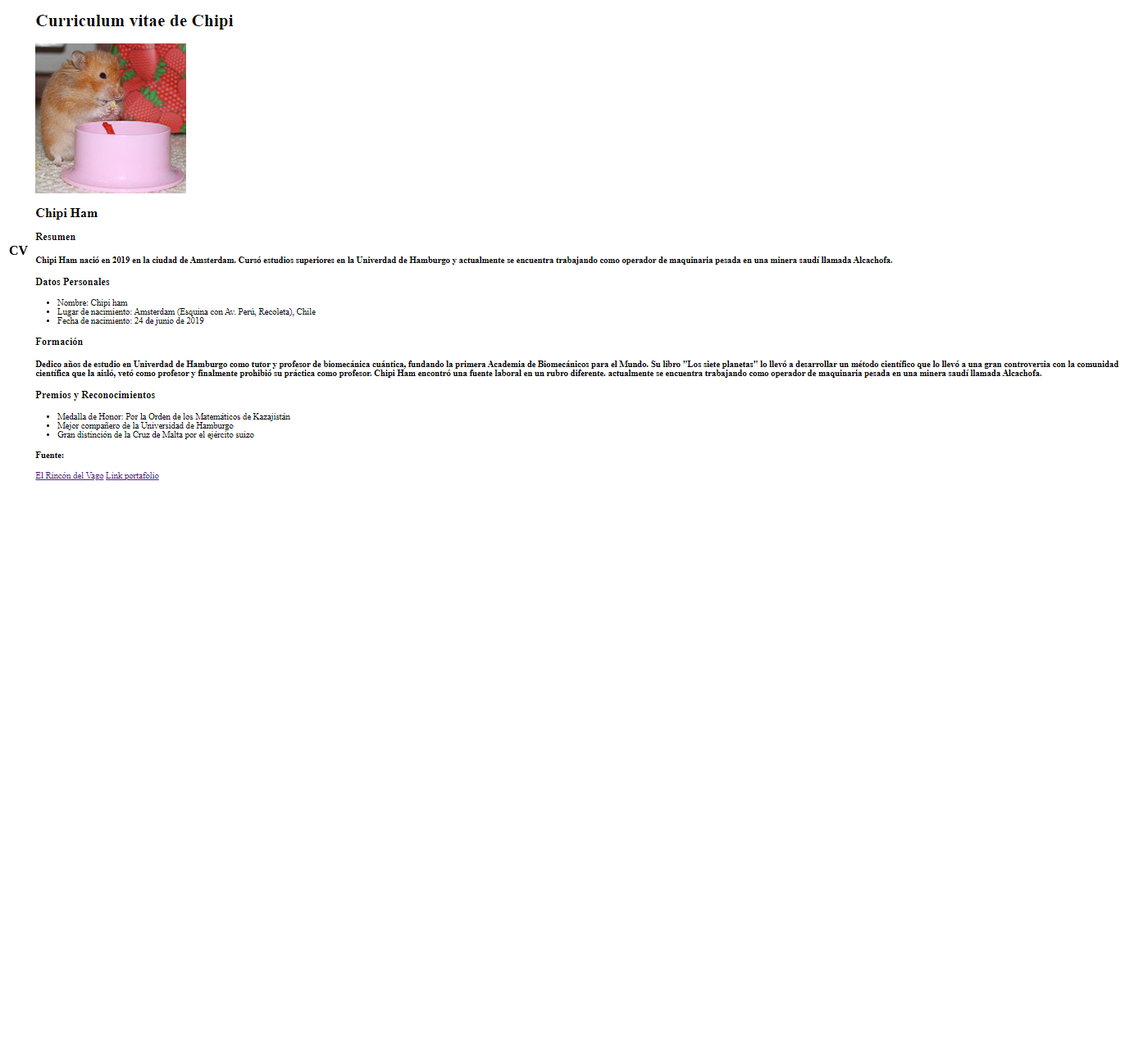
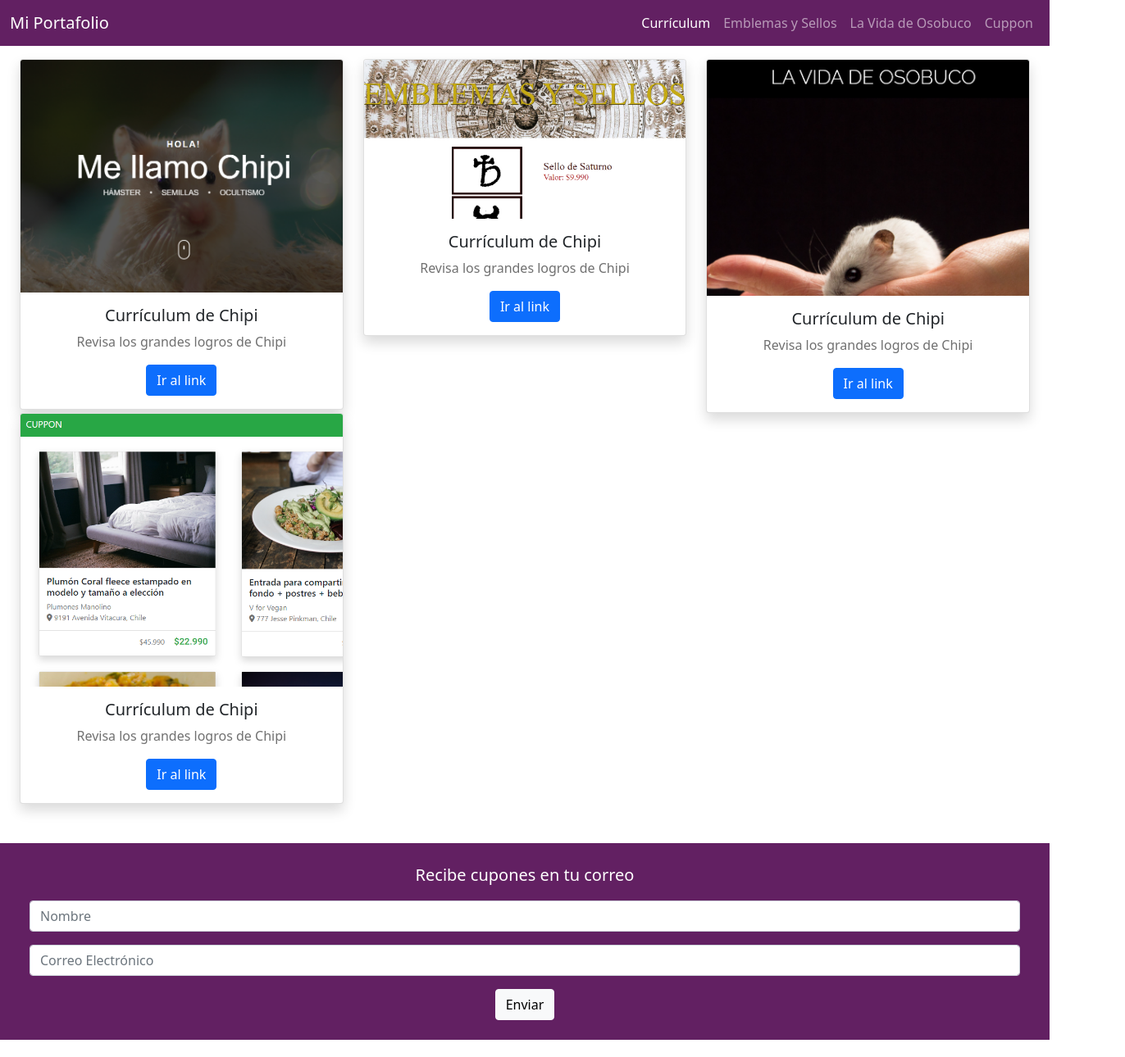
Before and after one commit to Iahlik/iahlik.github.io, a plain HTML site: page portafolio.html in a window 1280 px wide. Shown: the top 1290 px of the page at 82% size, 1372 px wide, since content can reach past the window. Before the commit the page ends 800 px from the top, so only its background shows below. Drawn offline with nearby package versions, Linux system fonts and the light colour scheme.

Commit message:
diseño portafolio html y css

```diff
--- a/assets/css/css-portafolio.css
+++ b/assets/css/css-portafolio.css
@@ -0,0 +1,43 @@
+.{
+    margin: 0px;
+    padding: 0px;
+}
+
+.body {
+    font-family: 'Roboto', sans-serif;
+    font-weight: 300;
+}
+
+.navbar {
+    background-color: #622062;
+}
+
+.formulario {
+    background-color: #622062;
+}
+
+.colores {
+    color: #ffffff;
+}
+
+.parrafo-verde {
+    color: #28a745;
+    font-family: 'Roboto';
+}
+
+.card-text {
+    color: #707070;
+}
+
+.px-3 {
+    color: #707070;
+}
+
+.texto2 {
+    color: #707070;
+}
+card-img-top {
+    width: 100%;
+    height: 15vw;
+    object-fit: cover;
+}
--- a/portafolio.html
+++ b/portafolio.html
@@ -1,23 +1,134 @@
-<!DOCTYPE html>
+<!doctype html>
 <html lang="en">
 
 <head>
-    <meta charset="UTF-8">
-    <meta http-equiv="X-UA-Compatible" content="IE=edge">
-    <meta name="viewport" content="width=device-width, initial-scale=1.0">
-    <link rel="shortcut icon" href="./assets/favicon/favicon.ico" type="image/x-icon">
-    <title>Portafolio</title>
+    <title>MI PORTAFOLIO</title>
+    <!-- Required meta tags -->
+    <meta charset="utf-8">
+    <meta name="viewport" content="width=device-width, initial-scale=1, shrink-to-fit=no">
+
+    <!-- Bootstrap CSS v5.0.2 -->
+    <link rel="stylesheet" href="https://cdn.jsdelivr.net/npm/bootstrap@5.0.2/dist/css/bootstrap.min.css"
+        integrity="sha384-EVSTQN3/azprG1Anm3QDgpJLIm9Nao0Yz1ztcQTwFspd3yD65VohhpuuCOmLASjC" crossorigin="anonymous">
+    <link rel="preconnect" href="https://fonts.googleapis.com">
+    <link rel="preconnect" href="https://fonts.gstatic.com" crossorigin>
+    <link rel="stylesheet" href="https://cdnjs.cloudflare.com/ajax/libs/font-awesome/6.1.1/css/all.min.css"
+        integrity="sha512-KfkfwYDsLkIlwQp6LFnl8zNdLGxu9YAA1QvwINks4PhcElQSvqcyVLLD9aMhXd13uQjoXtEKNosOWaZqXgel0g=="
+        crossorigin="anonymous" referrerpolicy="no-referrer" />
+    <link href="https://fonts.googleapis.com/css2?family=Roboto:wght@300;500&display=swap" rel="stylesheet">
+    <link rel="stylesheet" href="./assets/css/css-portafolio.css">
+    <link rel="shortcut icon" href="./assets/favicon/android-chrome-512x512.png">
 </head>
 
 <body>
-    <table>
-        <thead>
-            <tr>
-                <th>CV</th>
-                <th><img src="./assets/img/Captura de pantalla.png" alt="Screenshot"></th>
-            </tr>
-        </thead>
-    </table>
+    <nav class="navbar navbar-expand-lg navbar-dark">
+        <div class="container-fluid">
+            <a class="navbar-brand" href="#">Mi Portafolio</a>
+            <button class="navbar-toggler" type="button" data-bs-toggle="collapse"
+                data-bs-target="#navbarSupportedContent" aria-controls="navbarSupportedContent" aria-expanded="false"
+                aria-label="Toggle navigation">
+                <span class="navbar-toggler-icon"></span>
+            </button>
+            <div class="collapse navbar-collapse" id="navbarSupportedContent">
+                <ul class="navbar-nav ms-auto mb-2 mb-lg-0">
+                    <li class="nav-item">
+                        <a class="nav-link active" aria-current="page" href="#">Currículum</a>
+                    </li>
+                    <li class="nav-item">
+                        <a class="nav-link" href="#">Emblemas y Sellos</a>
+                    </li>
+                    <li class="nav-item">
+                        <a class="nav-link" href="#">La Vida de Osobuco</a>
+                    </li>
+                    <li class="nav-item">
+                        <a class="nav-link" href="#">Cuppon</a>
+                    </li>
+                </ul>
+            </div>
+        </div>
+    </nav>
+
+    <main class="main">
+        <div class="content-card pt-3 ps-4 pe-4">
+            <div class="row">
+                <div class="col-xs-12 col-md-4">
+                    <div class="card text-center shadow bg-body rounded">
+                        <img src="./assets/img/wallpaper-a3.png" class="card-img-top" alt="CV">
+                        <div class="card-body">
+                          <h5 class="card-title">Currículum de Chipi</h5>
+                          <p class="card-text">Revisa los grandes logros de Chipi</p>
+                          <a href="./index.html" class="btn btn-primary">Ir al link</a>
+                        </div>
+                      </div>
+                </div>
+                <div class="col-xs-12 col-md-4">
+                    <div class="card text-center shadow bg-body rounded">
+                        <img src="./assets/img/wallpaper-a2.png" class="card-img-top" alt="CV">
+                        <div class="card-body">
+                          <h5 class="card-title">Currículum de Chipi</h5>
+                          <p class="card-text">Revisa los grandes logros de Chipi</p>
+                          <a href="./index.html" class="btn btn-primary">Ir al link</a>
+                        </div>
+                      </div>
+                </div>
+                <div class="col-xs-12 col-md-4">
+                    <div class="card text-center shadow bg-body rounded">
+                        <img src="./assets/img/wallpaper-a4.png" class="card-img-top" alt="CV">
+                        <div class="card-body">
+                          <h5 class="card-title">Currículum de Chipi</h5>
+                          <p class="card-text">Revisa los grandes logros de Chipi</p>
+                          <a href="./index.html" class="btn btn-primary">Ir al link</a>
+                        </div>
+                      </div>
+                </div>
+                <div class="col-xs-12 col-md-4">
+                    <div class="card text-center shadow bg-body rounded">
+                        <img src="./assets/img/wallpaper-a5.png" class="card-img-top" alt="CV">
+                        <div class="card-body">
+                          <h5 class="card-title">Currículum de Chipi</h5>
+                          <p class="card-text">Revisa los grandes logros de Chipi</p>
+                          <a href="./index.html" class="btn btn-primary">Ir al link</a>
+                        </div>
+                      </div>
+                </div>
+            </div>
+        </div>
+    </main>
+
+    <form class="formulario p-4 mt-5">
+        <div class="container-fluid">
+            <div class="mb-3 text-center colores">
+                <label for="formGroupExampleInput" class="form-label mb-3 fs-5">Recibe cupones en tu
+                    correo</label>
+                <input type="text" class="form-control" id="formGroupExampleInput" placeholder="Nombre">
+
+            </div>
+            <div class="mb-3">
+                <input type="email" class="form-control" id="formGroupExampleInput2" placeholder="Correo Electrónico">
+
+            </div>
+            <div class="d-grid-gap-2 col-6 mx-auto text-center">
+                <button class="btn btn-light" type="button">Enviar</button>
+            </div>
+        </div>
+    </form>
+
+    <footer class="p-4 text-center">
+        <div class="container-fluid">
+            <img src="./assets/img/logo-black.png" class="img-fluid" alt="imagen footer">
+            <p class="texto2">©️ 2018 Cuppon Latam. Todos los derechos reservados.
+            </p>
+        </div>
+    </footer>
+
+    <!-- Bootstrap JavaScript Libraries -->
+    <script src="https://cdn.jsdelivr.net/npm/@popperjs/core@2.9.2/dist/umd/popper.min.js"
+        integrity="sha384-IQsoLXl5PILFhosVNubq5LC7Qb9DXgDA9i+tQ8Zj3iwWAwPtgFTxbJ8NT4GN1R8p"
+        crossorigin="anonymous"></script>
+    <script src="https://cdn.jsdelivr.net/npm/bootstrap@5.0.2/dist/js/bootstrap.min.js"
+        integrity="sha384-cVKIPhGWiC2Al4u+LWgxfKTRIcfu0JTxR+EQDz/bgldoEyl4H0zUF0QKbrJ0EcQF"
+        crossorigin="anonymous"></script>
+
 </body>
 
 </html>
```
